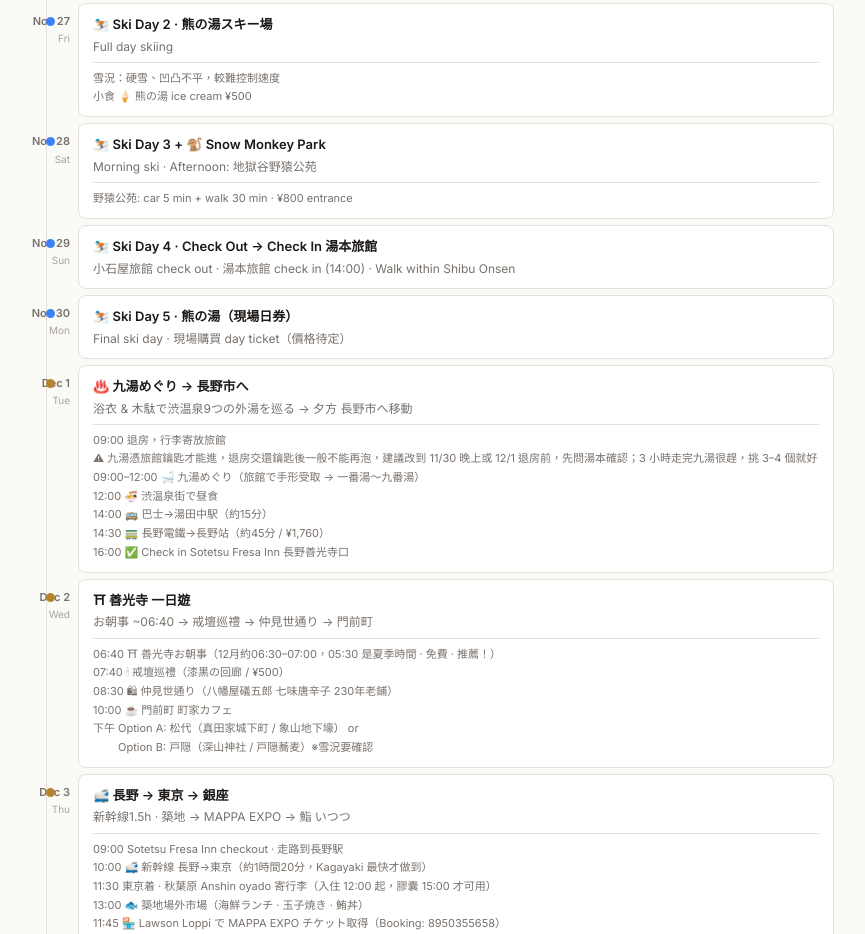
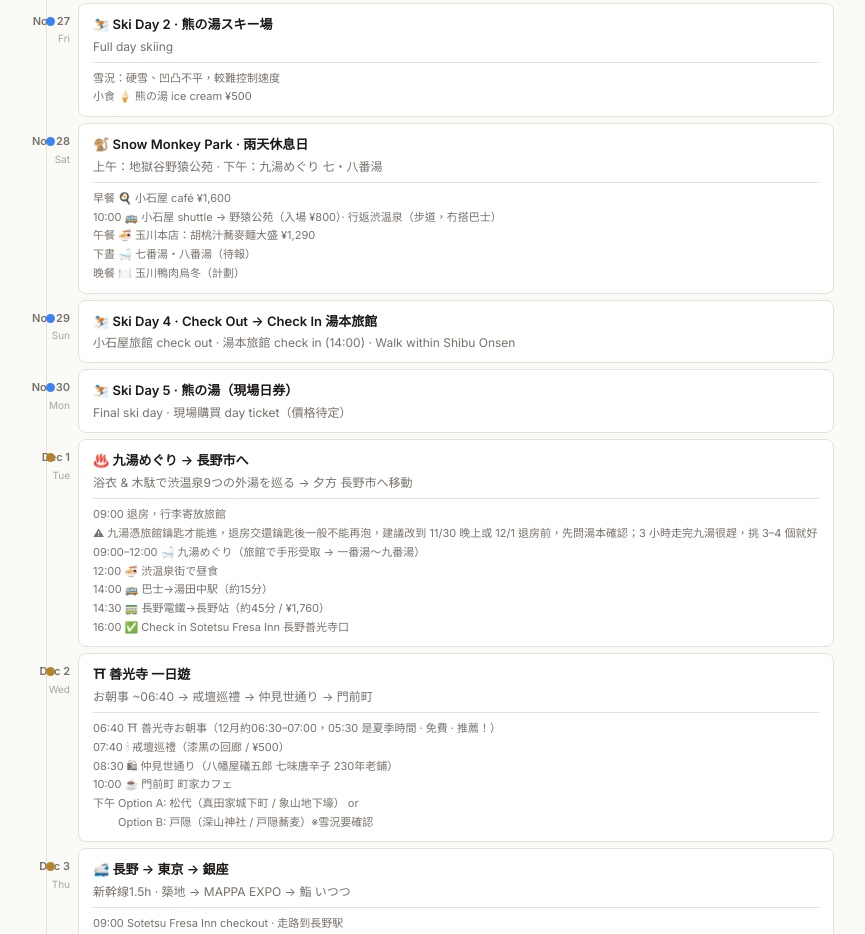
Before and after one commit to furic/japan-trip-2026, a plain HTML site: page index.html in a window 1280 px wide. Shown: the part 3484-4418 px from the top of the page, without its empty margins (224-1089 px from the left). Drawn offline with Linux system fonts and the light colour scheme.

Commit message:
Nov 28 actuals: monkey park, breakfast, Tamagawa lunch

```diff
--- a/index.html
+++ b/index.html
@@ -659,9 +659,9 @@
       <div class="day-label"><div class="date">Nov 28</div><div class="weekday">Sat</div></div>
       <div class="day-dot ski"></div>
       <div class="day-content">
-        <div class="day-title">⛷️ Ski Day 3 + 🐒 Snow Monkey Park</div>
-        <div class="day-sub">Morning ski · Afternoon: 地獄谷野猿公苑</div>
-        <div class="day-notes">野猿公苑: car 5 min + walk 30 min · ¥800 entrance</div>
+        <div class="day-title">🐒 Snow Monkey Park · 雨天休息日</div>
+        <div class="day-sub">上午：地獄谷野猿公苑 · 下午：九湯めぐり 七・八番湯</div>
+        <div class="day-notes">早餐 🍳 小石屋 café ¥1,600<br>10:00 🚌 小石屋 shuttle → 野猿公苑（入場 ¥800）· 行返渋温泉（步道，冇搭巴士）<br>午餐 🍜 玉川本店：胡桃汁蕎麥麵大盛 ¥1,290<br>下晝 🛁 七番湯・八番湯（待報）<br>晚餐 🍽️ 玉川鴨肉烏冬（計劃）</div>
       </div>
     </div>
 
```
